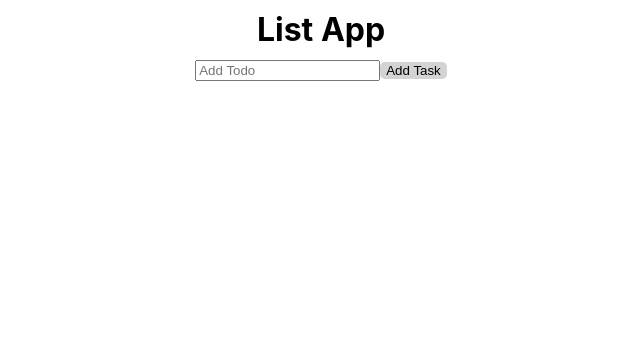
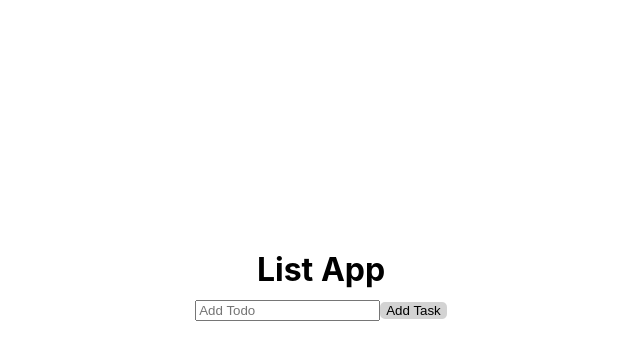
Before and after one commit to daltonwalkerdw/GoodGreekTodo, a React (Create React App) app: page / in a window 1280 px wide. Shown: the top 360 px of the page, without its empty margins (319-959 px from the left). Built offline with nearby package versions, Linux system fonts and the light colour scheme.

Commit message:
fixed some issues

```diff
--- a/public/index.html
+++ b/public/index.html
@@ -24,7 +24,7 @@
       work correctly both with client-side routing and a non-root public URL.
       Learn how to configure a non-root public URL by running `npm run build`.
     -->
-    <title>React App</title>
+    <title>todo App</title>
   </head>
   <body>
     <noscript>You need to enable JavaScript to run this app.</noscript>
--- a/src/App.css
+++ b/src/App.css
@@ -39,8 +39,8 @@
   flex-direction: column;
 
   align-items: center;
+  margin-top: 30vh;
 
-  height: 100%;
 }
 p {
   margin-right: 10px;
--- a/src/Components/Form.js
+++ b/src/Components/Form.js
@@ -1,4 +1,3 @@
-
 const Form = ({ newTodo, setNewTodo, todos, setTodos }) => {
   const saveTodo = (newTodos) => {
     localStorage.setItem("todos", JSON.stringify(newTodos));
@@ -7,14 +6,14 @@ const Form = ({ newTodo, setNewTodo, todos, setTodos }) => {
   const addTodo = () => {
     for (let i = 0; i < todos.length; i++) {
       // checks to see if todo already exist
-      if (todos[i].todo == newTodo) {
+      if (todos[i].todo === newTodo) {
         alert("todo already exist");
         setNewTodo("");
         return;
       }
     }
     // prevents a blank todo to be entered
-    if (newTodo == "") {
+    if (newTodo === "") {
       alert("Please Enter A Todo");
     }
     if (newTodo.trim()) {
@@ -27,6 +26,7 @@ const Form = ({ newTodo, setNewTodo, todos, setTodos }) => {
 
   return (
     <div className="form">
+      <form>
         <input
           type="text"
           placeholder="Add Todo"
@@ -34,6 +34,7 @@ const Form = ({ newTodo, setNewTodo, todos, setTodos }) => {
           value={newTodo}
         />
         <button onClick={addTodo}>Add Task</button>
+      </form>
     </div>
   );
 };
--- a/src/Components/Todos.js
+++ b/src/Components/Todos.js
@@ -33,23 +33,28 @@ const Todos = ({ todos, setTodos }) => {
   };
   return (
     <div>
+      <ul>
         {todos.map((todo) => {
           return (
-          <div className="todos" key={todo.id}>
+            <li className="todos" key={todo.id}>
               <h2 className="item">•</h2>
               <h2 className="item">{todo.todo}</h2>
               <button className="item" onClick={() => handleMove(todo.id, up)}>
                 ▲
               </button>
-            <button className="item" onClick={() => handleMove(todo.id, down)}>
+              <button
+                className="item"
+                onClick={() => handleMove(todo.id, down)}
+              >
                 ▼
               </button>
               <button className="item" onClick={() => deleteTodo(todo.id)}>
                 Delete
               </button>
-          </div>
+            </li>
           );
         })}
+      </ul>
     </div>
   );
 };
```
Also changed, not shown: src/App.js (line endings or trailing spaces). Lines whose indentation alone changed are shown as unchanged.
